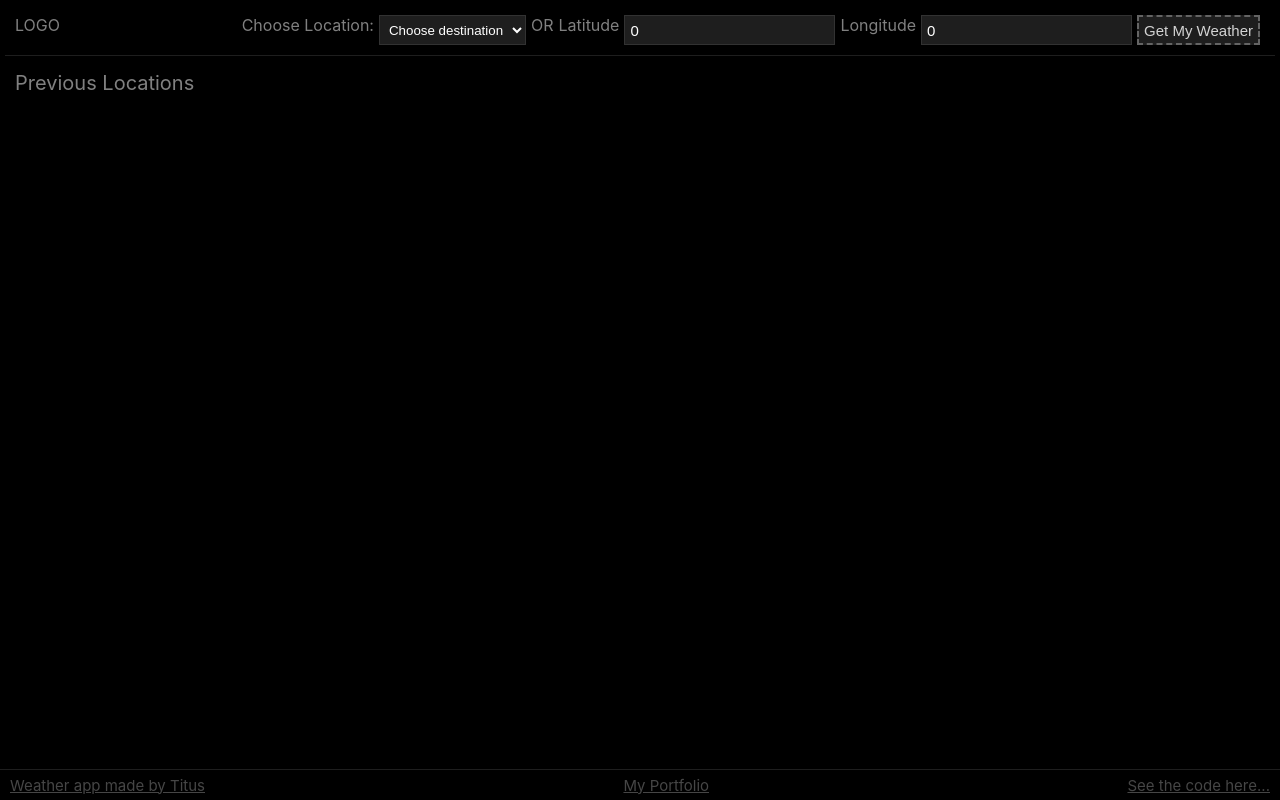
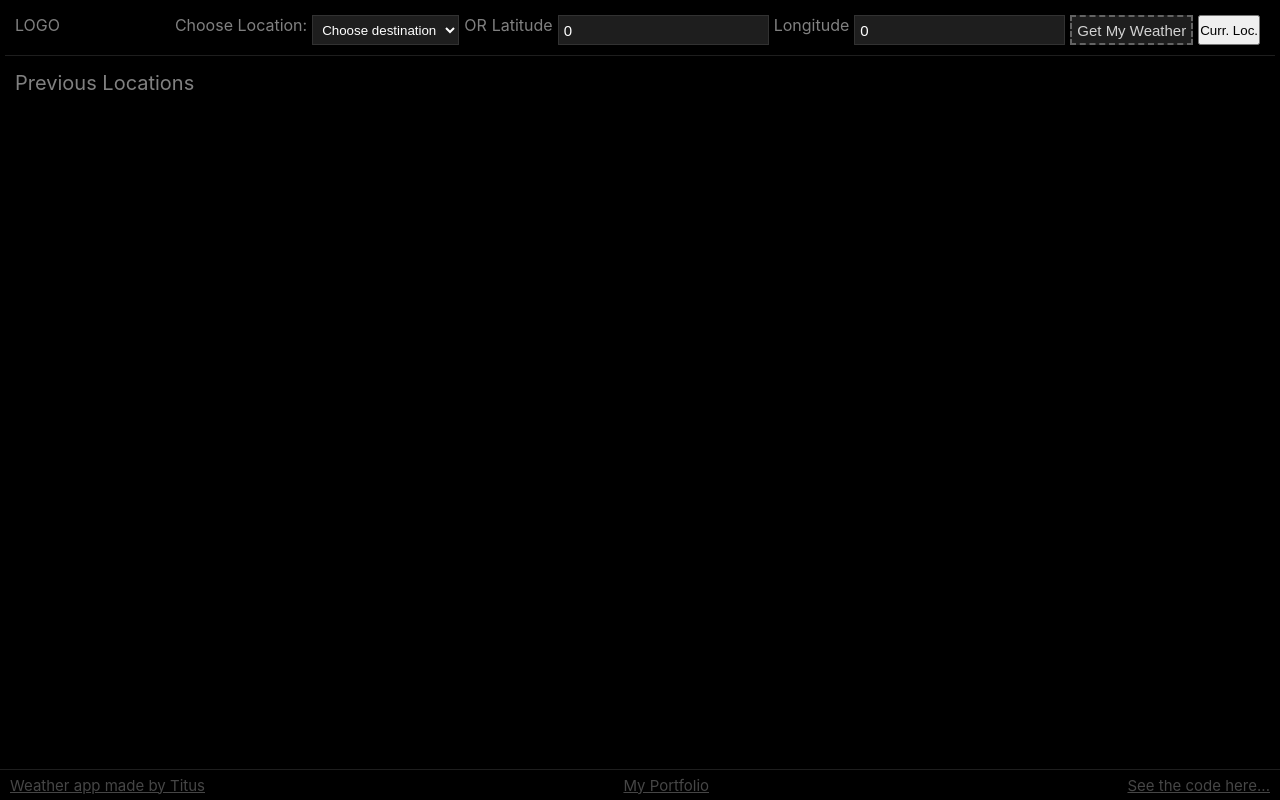
Before and after one commit to SmexyKatarina/weather-app, a React (Create React App) app: page / in a window 1280 px wide. Built offline with nearby package versions, Linux system fonts and the light colour scheme.

Commit message:
Added a button to get current geolocation to get weather.

```diff
--- a/src/components/Header.tsx
+++ b/src/components/Header.tsx
@@ -29,7 +29,13 @@ const Header = (props: { location: { lat: number, long: number }, setLocation: R
                 <input name="Latitude" className="location-input" id="Latitude"  value={location.lat} onChange={({target}) => setLocation({...location, lat: parseFloat(target.value ? target.value : "0")})}></input>
                 <label htmlFor="Longitude" aria-label="Longitude" className="location-label">Longitude</label>
                 <input name="Longitude" className="location-input" id="Longitude"  value={location.long} onChange={({target}) => setLocation({...location, long: parseFloat(target.value ? target.value : "0")})}></input>
-                <button name="Search" id="get-weather" data-testid="submit-weather" onClick={() => { addPreviousLocation({lat: location.lat, long: location.long}); getWeatherInformation(); }}>Get My Weather</button>
+                <button name="Search" id="get-weather" onClick={() => { addPreviousLocation({lat: location.lat, long: location.long}); getWeatherInformation(); }}>Get My Weather</button>
+                <button name="Geoloc" id="get-geoloc" onClick={() => {
+                    navigator.geolocation.getCurrentPosition((pos) => {
+                        const { latitude, longitude } = pos.coords;
+                        setLocation({ lat: latitude, long: longitude });
+                    }, () => { alert("Cannot get location."); return;});
+                 }}>Curr. Loc.</button>
             </div>
         </div>
     );
```
